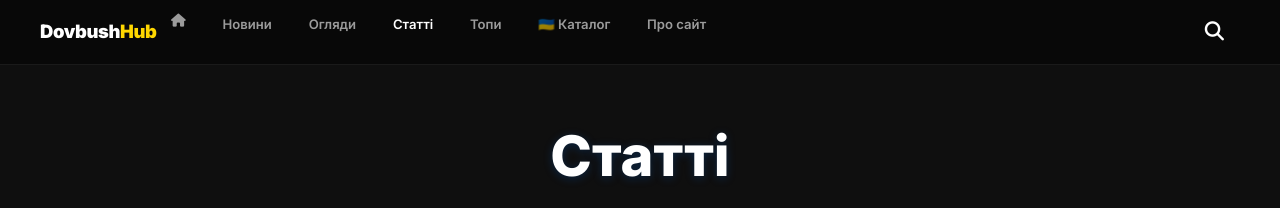
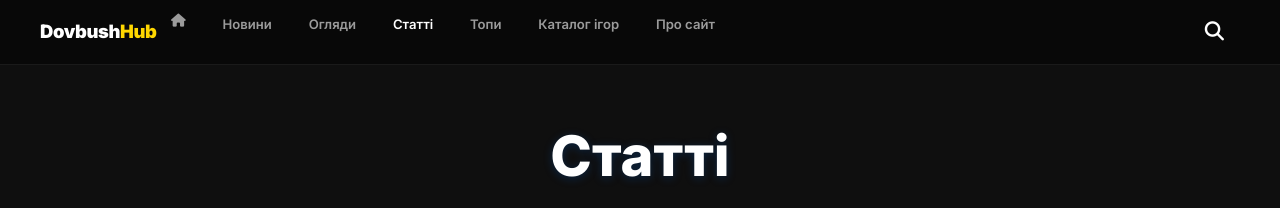
Before and after one commit to dovbush-media/dovbush-media.github.io, a Jekyll site: the page built from statti.html, in a window 1280 px wide. Shown: the top 208 px of the page. Built offline with Jekyll 4.4.1, drawn with Linux system fonts in a browser that asks for light colours; some web fonts are replaced.

Commit message:
Update default.html

```diff
--- a/_layouts/default.html
+++ b/_layouts/default.html
@@ -67,7 +67,7 @@
         <li><a href="/reviews" {% if page.url contains "reviews" %}class="active"{% endif %}>Огляди</a></li>
         <li><a href="/statti" {% if page.url contains "statti" %}class="active"{% endif %}>Статті</a></li>
         <li><a href="/tops" {% if page.url contains "tops" %}class="active"{% endif %}>Топи</a></li>
-        <li><a href="/uagames" {% if page.url contains "uagames" %}class="active"{% endif %}>🇺🇦 Каталог</a></li>
+        <li><a href="/uagames" {% if page.url contains "uagames" %}class="active"{% endif %}>Каталог ігор</a></li>
         <li><a href="/about" {% if page.url contains "about" %}class="active"{% endif %}>Про сайт</a></li>
         <li class="search-container">
           <button class="search-btn" aria-label="Пошук">
```
